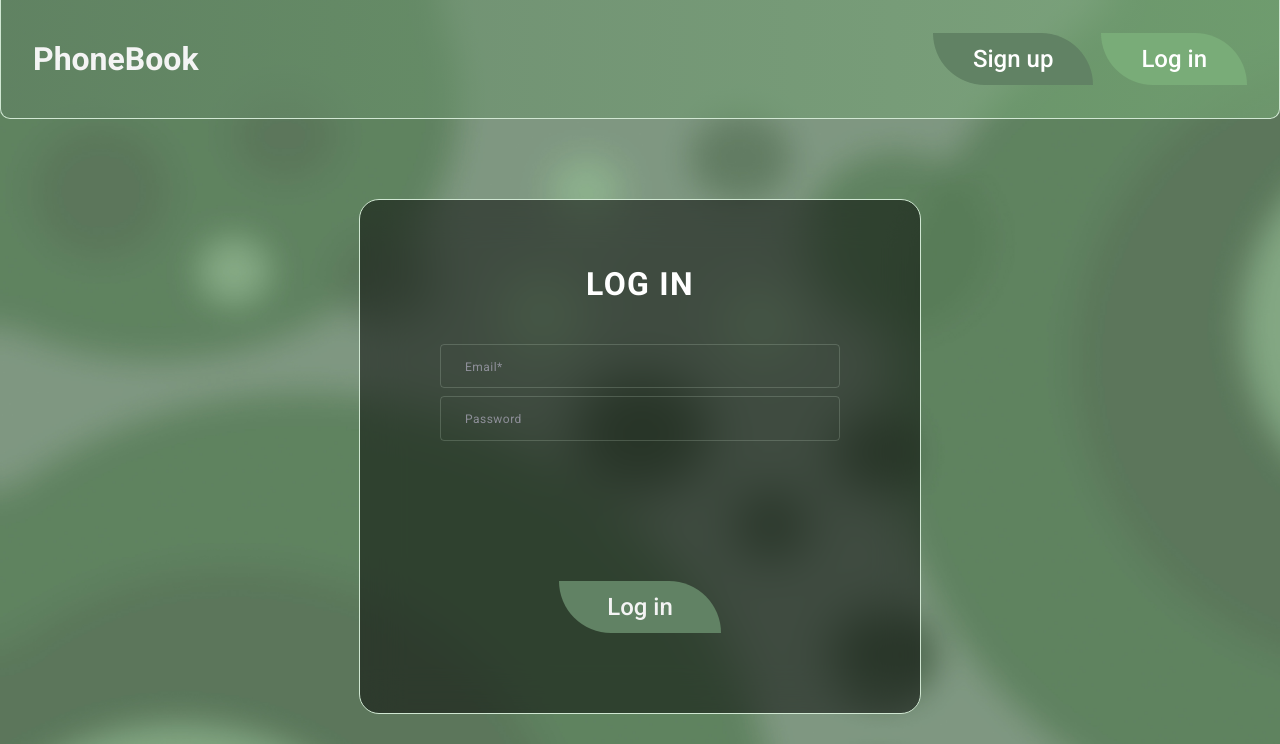
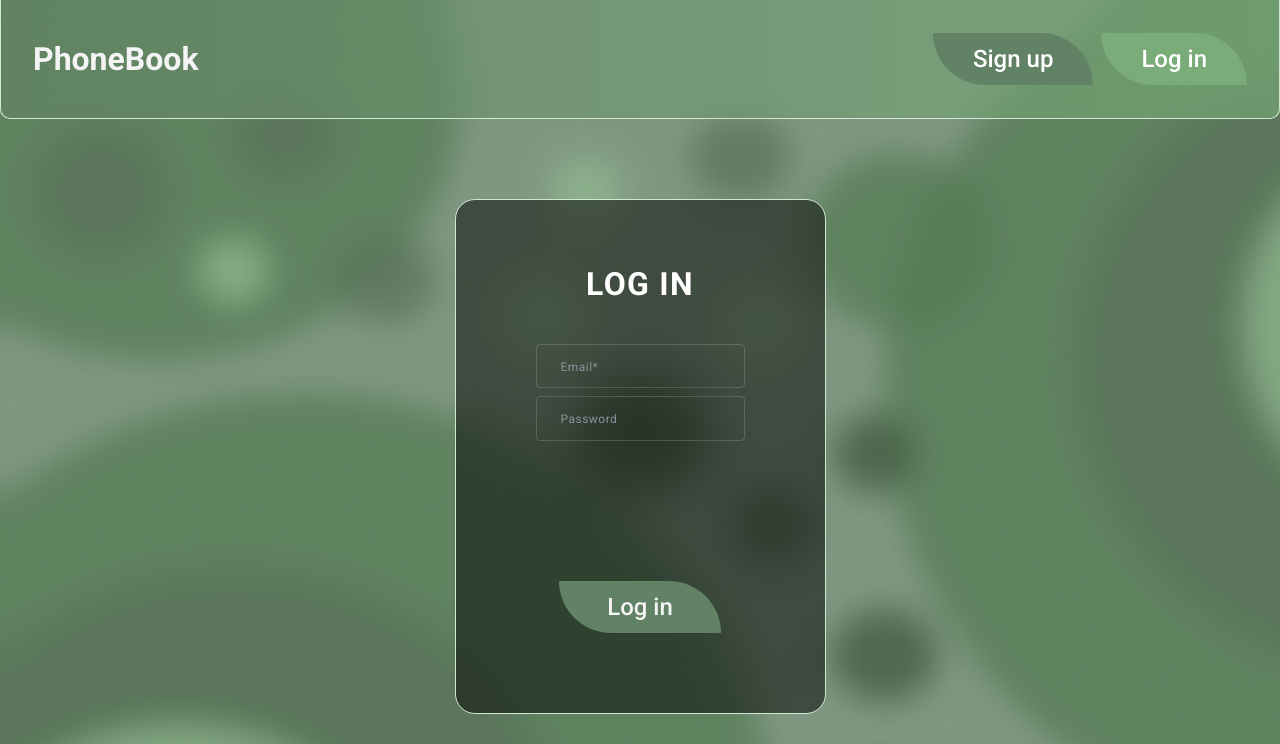
Before and after one commit to adoppp/PhoneBook, a React (Create React App) app: page /PhoneBook/login in a window 1280 px wide. Shown: the top 744 px of the page. Built offline with nearby package versions, Linux system fonts and the light colour scheme.

Commit message:
login fix

```diff
--- a/src/components/Login/Login.module.css
+++ b/src/components/Login/Login.module.css
@@ -17,7 +17,7 @@
 }
 
 .input {
-    width: 400px;
+    max-width: 400px;
     display: block;
     margin: 0 auto;
     background-color: transparent;
```
